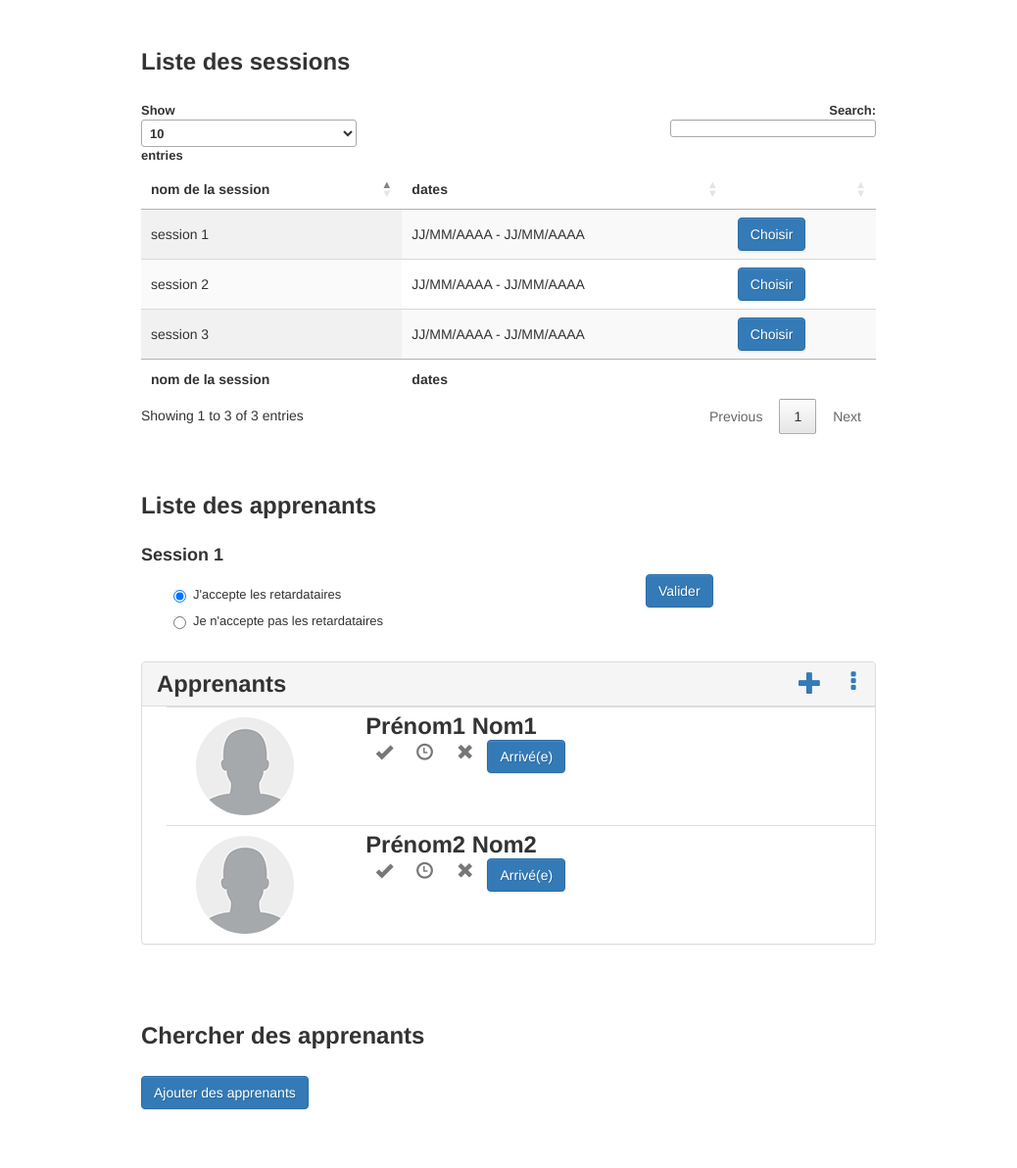
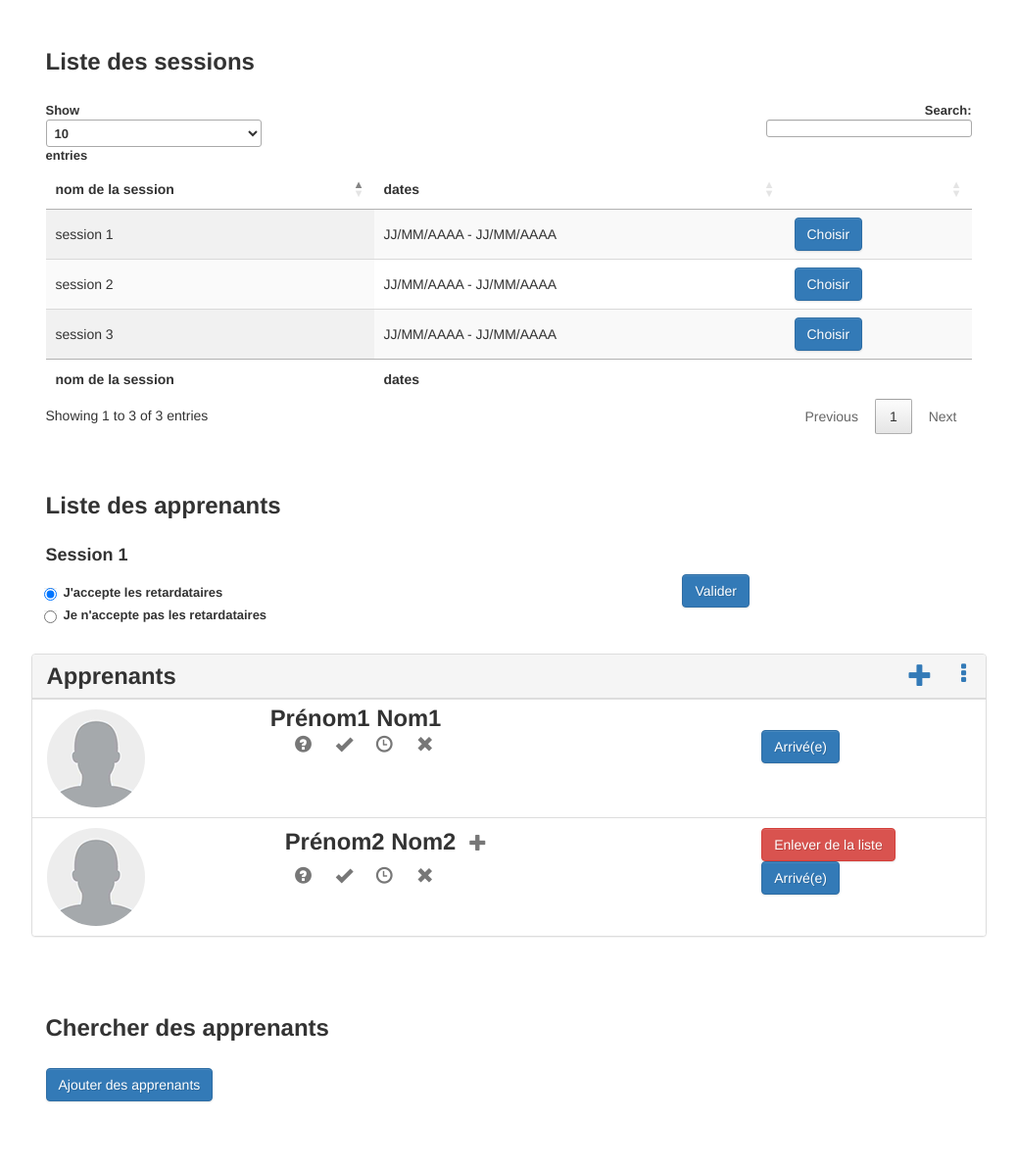
Before and after one commit to kenzaDjali/ProjectGestionP, a PHP site: template src/pages/form_formateur.php in a window 1280 px wide. Shown: the whole page at 98% size, without its empty margins (121-1159 px from the left). After the commit the page ends 1125 px from the top, so only its background shows below. Run offline with PHP 8.4, Linux system fonts and the light colour scheme; the template is opened without the code that fills it, so the values that code supplies are empty; some libraries are stand-ins or nearby versions.

Commit message:
Modif de mise en forme et ajout petits trucs pour gérer apprenant n'appartenant pas à la session "officielle"

```diff
--- a/src/pages/form_formateur.php
+++ b/src/pages/form_formateur.php
@@ -2,7 +2,7 @@
 ?>
         <div class="container">
             <div class="row" id="liste_session">
-                <div class="col-xs-12 col-sm-offset-2 col-sm-8">
+                <div class="col-xs-12 col-sm-offset-1 col-sm-10">
                     <h2>Liste des sessions</h2>
                     <table id="table_id" class="display">
                         <thead>
@@ -40,27 +40,24 @@
 
             <!--   faire une div liste_apprenants englobante ? -->
             <div class="row">
-                <div class="col-xs-12 col-sm-offset-2 col-sm-8">
+                <div class="col-xs-12 col-sm-offset-1 col-sm-10">
                     <h2>Liste des apprenants</h2>
                     <h4>Session 1</h4>
+                    <div class="row">
                         <div class="col-xs-12 col-sm-8">
-                        <div class="radio">
-                            <label><input type="radio" name="choix" value="1" checked>J'accepte les retardataires</label><br>
-                        </div>
-                        <div class="radio">
-                            <label><input type="radio" name="choix" value="0">Je n'accepte pas les retardataires</label>
-                        </div>
+                            <label class="radio"><input type="radio" name="choix" value="1" checked>J'accepte les retardataires</label>
+                            <label class="radio"><input type="radio" name="choix" value="0">Je n'accepte pas les retardataires</label>
                         </div>
                         <div class="col-xs-12 col-sm-4">
                             <button type="button" class="btn btn-primary" value="choix">Valider</button>
                         </div>
                     </div>
+                </div>
             </div><br>
 
             <div class="row">
-                <div class="col-xs-12 col-sm-offset-2 col-sm-8">
-                    <div class="panel panel-default">
-                        <div class="panel-heading c-list">
+                <div class="col-xs-12 col-sm-offset-1 col-sm-10 panel panel-default">
+                        <div class="row panel-heading c-list">
                             <span class="title">Apprenants</span>
                             <ul class="pull-right c-controls">
                                 <li><a href="#to-do" data-toggle="tooltip" data-placement="top" title="Ajout Apprenant"><i class="glyphicon glyphicon-plus"></i></a></li>
@@ -69,7 +66,7 @@
                         </div>
 
                         <div class="row" style="display: none;">
-                            <div class="col-xs-12">
+                            <div class="col-xs-12 col-sm-12">
                                 <div class="input-group c-search">
                                     <input type="text" class="form-control" id="contact-list-search">
                                     <span class="input-group-btn">
@@ -79,46 +76,78 @@
                             </div>
                         </div>
 
-                        <ul class="list-group" id="contact-list">
-                            <li class="list-group-item">
+                        <ul class="row list-group" id="contact-list">
+                            <li class="col-xs-12 col-sm-12 list-group-item">
+                                <div class="row">
                                     <div class="col-xs-12 col-sm-3">
                                         <img src="img/pages/formateur/profil.png" alt="Scott Stevens" class="img-responsive img-circle" />
                                     </div>
                                     <div class="col-xs-12 col-sm-9">
-                                    <span class="name">Prénom1 Nom1</span><br/>
+                                        <div class="row">
+                                            <!-- <div class="col-xs-12 col-sm-8"> -->
+                                                <span class="name">Prénom1 Nom1</span>
+                                            <!-- </div> -->
+                                        </div>
+                                        <div class="row">
+                                            <div class="col-xs-12 col-sm-8">
+                                                <span class="glyphicon glyphicon-question-sign text-muted c-info" data-toggle="tooltip" title="En attente"></span>
+                                                <span class="visible-xs"> <span class="text-muted">En attente</span><br/></span>
                                                 <span class="glyphicon glyphicon glyphicon-ok text-muted c-info" data-toggle="tooltip" title="Présent"></span>
                                                 <span class="visible-xs"> <span class="text-muted">Présent</span><br/></span>
                                                 <span class="glyphicon glyphicon-time text-muted c-info" data-toggle="tooltip" title="En retard"></span>
                                                 <span class="visible-xs"> <span class="text-muted">En retard</span><br/></span>
                                                 <span class="glyphicon glyphicon-remove text-muted c-info" data-toggle="tooltip" title="Absent"></span>
                                                 <span class="visible-xs"> <span class="text-muted">Absent</span><br/></span>
+                                           </div>
+                                           <div class="col-xs-12 col-sm-4">
                                                 <button type="button" class="btn btn-primary" value="apprenant1">Arrivé(e)</button>
+                                           </div>
+                                        </div>
+                                    </div>
                                 </div>
                                 <div class="clearfix"></div>
                             </li>
-                            <li class="list-group-item">
+                            <li class="col-xs-12 col-sm-12 list-group-item">
+                                <div class="row">
                                     <div class="col-xs-12 col-sm-3">
                                         <img src="img/pages/formateur/profil.png" alt="Seth Frazier" class="img-responsive img-circle" />
                                     </div>
                                     <div class="col-xs-12 col-sm-9">
-                                    <span class="name">Prénom2 Nom2</span><br/>
-                                    <span class="glyphicon glyphicon glyphicon-ok text-muted c-info" data-toggle="tooltip" title="Présent"></span>
+                                        <div class="row">
+                                            <div class="col-xs-12 col-sm-8">
+                                                <span class="name">Prénom2 Nom2</span>
+                                                <span class="glyphicon glyphicon-plus text-muted c-info" data-toggle="tooltip" title="session 2"></span>
+                                                <span class="visible-xs"> <span class="text-muted">Session 2</span></span><br/>
+                                            </div>
+                                            <div class="col-xs-12 col-sm-4">
+                                                <button type="button" class="btn btn-danger">Enlever de la liste</button>
+                                            </div>
+                                        </div>
+                                        <div class="row">
+                                            <div class="col-xs-12 col-sm-8">
+                                                <span class="glyphicon glyphicon-question-sign text-muted c-info" data-toggle="tooltip" title="En attente"></span>
+                                                <span class="visible-xs"> <span class="text-muted">En attente</span><br/></span>
+                                                <span class="glyphicon glyphicon-ok text-muted c-info" data-toggle="tooltip" title="Présent"></span>
                                                 <span class="visible-xs"> <span class="text-muted">Présent</span><br/></span>
                                                 <span class="glyphicon glyphicon-time text-muted c-info" data-toggle="tooltip" title="En retard"></span>
                                                 <span class="visible-xs"> <span class="text-muted">En retard</span><br/></span>
                                                 <span class="glyphicon glyphicon-remove text-muted c-info" data-toggle="tooltip" title="Absent"></span>
                                                 <span class="visible-xs"> <span class="text-muted">Absent</span><br/></span>
+                                            </div>
+                                            <div class="col-xs-12 col-sm-4">
                                                 <button type="button" class="btn btn-primary" value="apprenant2">Arrivé(e)</button>
+                                            </div>
+                                        </div>
+                                    </div>
                                 </div>
                                 <div class="clearfix"></div>
                             </li>
                         </ul>
                 </div>
-                </div>
             </div><br><br>
 
             <div class="row">
-                <div class="col-xs-12 col-sm-offset-2 col-sm-8">
+                <div class="col-xs-12 col-sm-offset-1 col-sm-10">
                     <h2>Chercher des apprenants</h2>
                     <button type="button" class="btn btn-primary" value="ajoutApprenants" onclick="choisirApp()">Ajouter des apprenants</button>
                 </div>
```
Lines whose indentation alone changed are shown as unchanged.
